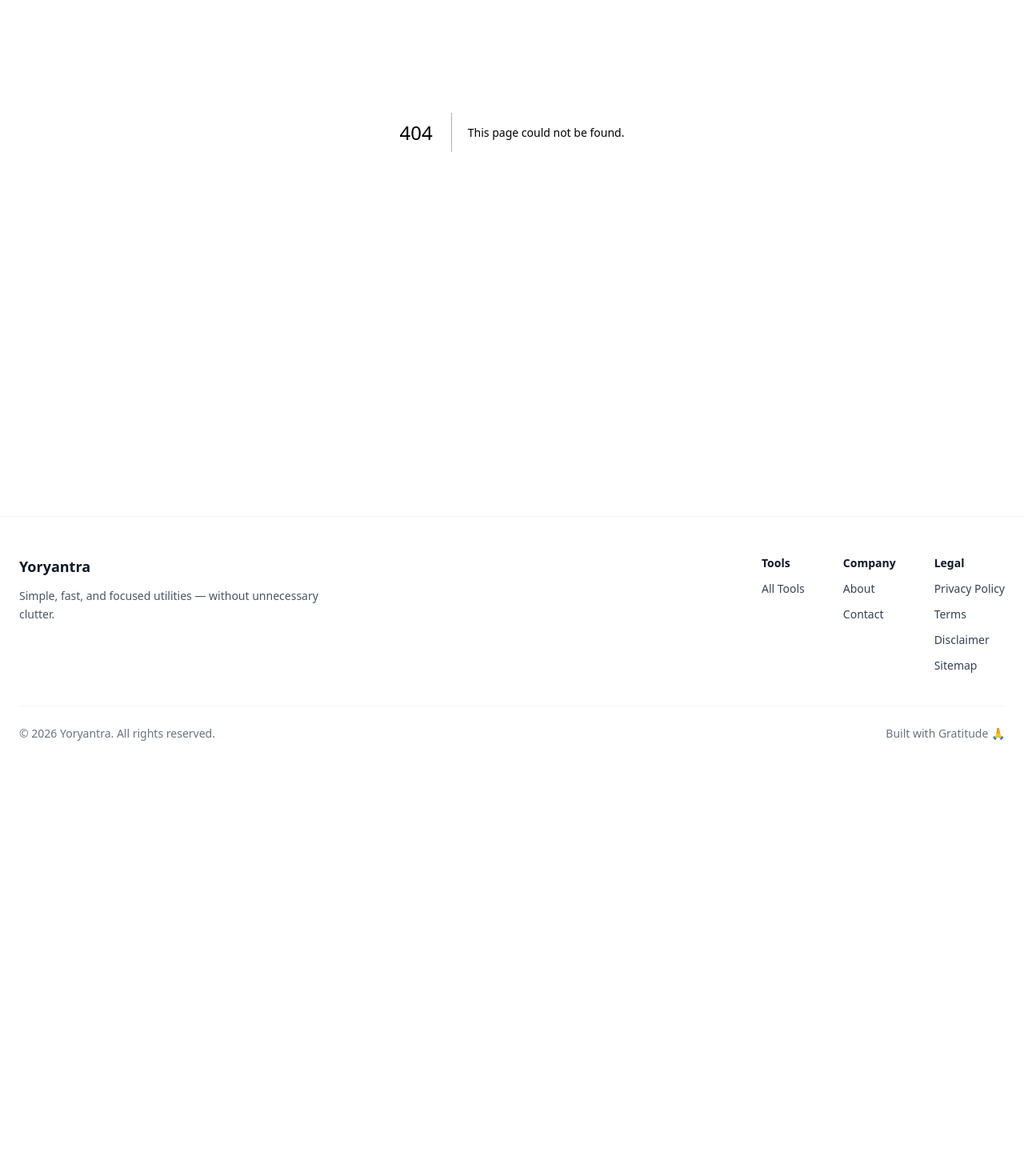
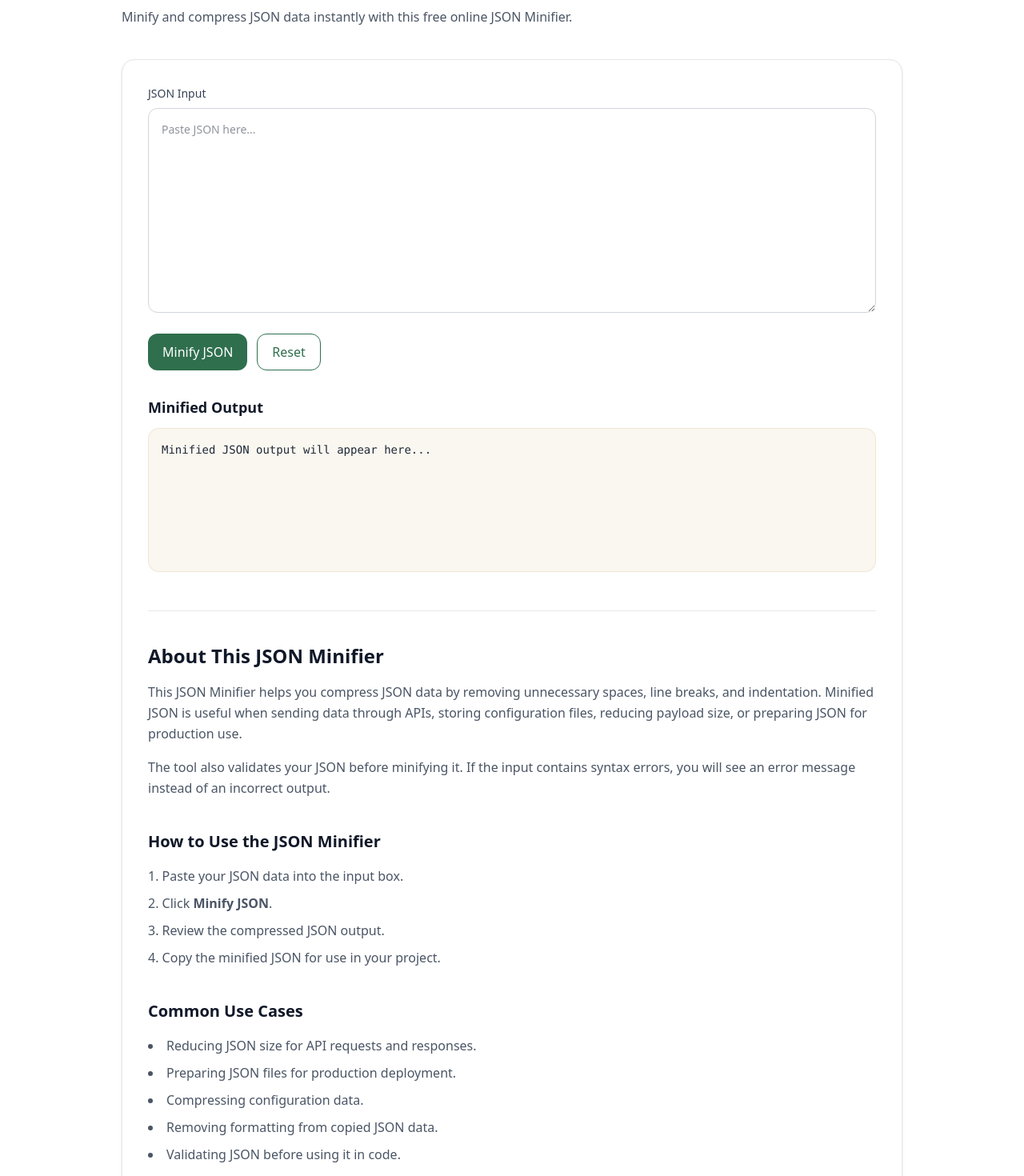
Before and after one commit to vaarunsonawwane-ops/yoryantra-new, a Next.js app: page /tools/json-minifier in a window 1280 px wide. Before the commit this address had no page. Shown: the part 300-1770 px from the top of the page at 80% size. Before the commit the page ends 1275 px from the top, so only its background shows below. Built offline with nearby package versions, Linux system fonts and the light colour scheme.

Commit message:
json-minifier with SEO

```diff
--- a/app/data/tools.tsx
+++ b/app/data/tools.tsx
@@ -89,4 +89,10 @@ export const tools = [
   href: "/tools/qr-code-generator",
   },
 
+  {
+  title: "JSON Minifier",
+  description: "Minify and compress JSON data instantly.",
+  href: "/tools/json-minifier",
+  },
+
 ];
--- /dev/null
+++ b/app/tools/json-minifier/ToolClient.tsx
@@ -0,0 +1,242 @@
+"use client";
+
+import { useState } from "react";
+import Link from "next/link";
+import ToolShell from "@/app/components/ToolShell";
+
+export default function ToolClient() {
+  const [input, setInput] = useState("");
+  const [output, setOutput] = useState("");
+  const [error, setError] = useState("");
+
+  const minifyJSON = () => {
+    try {
+      const parsed = JSON.parse(input);
+      setOutput(JSON.stringify(parsed));
+      setError("");
+    } catch {
+      setError("Invalid JSON. Please check your input and try again.");
+      setOutput("");
+    }
+  };
+
+  const resetAll = () => {
+    setInput("");
+    setOutput("");
+    setError("");
+  };
+
+  return (
+    <ToolShell
+      title="JSON Minifier"
+      description="Minify and compress JSON data instantly with this free online JSON Minifier."
+    >
+      {/* INPUT */}
+      <div>
+        <label className="block mb-2 text-sm font-medium text-gray-700">
+          JSON Input
+        </label>
+
+        <textarea
+          className="w-full h-64 rounded-xl border border-gray-300 p-4 text-sm outline-none focus:ring-2 focus:ring-[var(--green)] focus:border-transparent transition"
+          placeholder="Paste JSON here..."
+          value={input}
+          onChange={(e) => setInput(e.target.value)}
+        />
+      </div>
+
+      {/* ACTIONS */}
+      <div className="mt-5 flex flex-wrap gap-3">
+        <button onClick={minifyJSON} className="yoryantra-btn">
+          Minify JSON
+        </button>
+
+        <button onClick={resetAll} className="yoryantra-btn-outline">
+          Reset
+        </button>
+      </div>
+
+      {/* ERROR */}
+      {error && (
+        <p className="mt-4 text-sm font-medium text-red-500">
+          {error}
+        </p>
+      )}
+
+      {/* OUTPUT */}
+      <div className="mt-8">
+        <div className="flex items-center justify-between mb-3">
+          <h3 className="text-lg font-semibold text-gray-900">
+            Minified Output
+          </h3>
+
+          {output && (
+            <button
+              onClick={() => navigator.clipboard.writeText(output)}
+              className="yoryantra-btn-outline text-sm"
+            >
+              Copy
+            </button>
+          )}
+        </div>
+
+        <pre className="yoryantra-output overflow-auto text-sm min-h-[180px] whitespace-pre-wrap break-words">
+          {output || "Minified JSON output will appear here..."}
+        </pre>
+      </div>
+
+      {/* SEO CONTENT */}
+      <section className="mt-12 border-t border-gray-200 pt-10 space-y-10">
+        <div>
+          <h2 className="text-2xl font-semibold text-gray-900">
+            About This JSON Minifier
+          </h2>
+
+          <p className="mt-4 text-gray-600 leading-relaxed">
+            This JSON Minifier helps you compress JSON data by removing
+            unnecessary spaces, line breaks, and indentation. Minified JSON is
+            useful when sending data through APIs, storing configuration files,
+            reducing payload size, or preparing JSON for production use.
+          </p>
+
+          <p className="mt-4 text-gray-600 leading-relaxed">
+            The tool also validates your JSON before minifying it. If the input
+            contains syntax errors, you will see an error message instead of an
+            incorrect output.
+          </p>
+        </div>
+
+        <div>
+          <h2 className="text-xl font-semibold text-gray-900">
+            How to Use the JSON Minifier
+          </h2>
+
+          <ol className="mt-4 list-decimal list-inside space-y-2 text-gray-600 leading-relaxed">
+            <li>Paste your JSON data into the input box.</li>
+            <li>Click <strong>Minify JSON</strong>.</li>
+            <li>Review the compressed JSON output.</li>
+            <li>Copy the minified JSON for use in your project.</li>
+          </ol>
+        </div>
+
+        <div>
+          <h2 className="text-xl font-semibold text-gray-900">
+            Common Use Cases
+          </h2>
+
+          <ul className="mt-4 list-disc list-inside space-y-2 text-gray-600 leading-relaxed">
+            <li>Reducing JSON size for API requests and responses.</li>
+            <li>Preparing JSON files for production deployment.</li>
+            <li>Compressing configuration data.</li>
+            <li>Removing formatting from copied JSON data.</li>
+            <li>Validating JSON before using it in code.</li>
+          </ul>
+        </div>
+
+        <div>
+          <h2 className="text-xl font-semibold text-gray-900">
+            Example
+          </h2>
+
+          <div className="mt-4 rounded-xl border border-gray-200 bg-gray-50 p-4 text-sm text-gray-700">
+            <p className="font-medium text-gray-900">
+              Before minifying:
+            </p>
+
+            <pre className="mt-2 whitespace-pre-wrap break-words">
+{`{
+  "name": "Yoryantra",
+  "type": "Developer Tools",
+  "active": true
+}`}
+            </pre>
+
+            <p className="mt-4 font-medium text-gray-900">
+              After minifying:
+            </p>
+
+            <pre className="mt-2 whitespace-pre-wrap break-words">
+{`{"name":"Yoryantra","type":"Developer Tools","active":true}`}
+            </pre>
+          </div>
+        </div>
+
+        <div>
+          <h2 className="text-xl font-semibold text-gray-900">
+            Frequently Asked Questions
+          </h2>
+
+          <div className="mt-5 space-y-6">
+            <div>
+              <h3 className="font-semibold text-gray-900">
+                What does JSON minify mean?
+              </h3>
+
+              <p className="mt-2 text-gray-600 leading-relaxed">
+                Minifying JSON means removing unnecessary whitespace, line
+                breaks, and indentation while keeping the actual data unchanged.
+              </p>
+            </div>
+
+            <div>
+              <h3 className="font-semibold text-gray-900">
+                Does minifying JSON change the data?
+              </h3>
+
+              <p className="mt-2 text-gray-600 leading-relaxed">
+                No. JSON minification only changes the formatting. The keys,
+                values, arrays, and objects remain the same.
+              </p>
+            </div>
+
+            <div>
+              <h3 className="font-semibold text-gray-900">
+                Is this JSON Minifier secure?
+              </h3>
+
+              <p className="mt-2 text-gray-600 leading-relaxed">
+                Yes. The minification runs directly in your browser. Your JSON
+                data is not uploaded to a server.
+              </p>
+            </div>
+
+            <div>
+              <h3 className="font-semibold text-gray-900">
+                Can this tool detect invalid JSON?
+              </h3>
+
+              <p className="mt-2 text-gray-600 leading-relaxed">
+                Yes. If your JSON has a syntax error, the tool will show an
+                invalid JSON message instead of generating output.
+              </p>
+            </div>
+          </div>
+        </div>
+
+        <div>
+          <h2 className="text-xl font-semibold text-gray-900">
+            Related Tools
+          </h2>
+
+          <div className="mt-4 flex flex-wrap gap-3">
+            <Link href="/tools/json-formatter" className="yoryantra-btn-outline">
+              JSON Formatter
+            </Link>
+
+            <Link href="/tools/base64-encoder-decoder" className="yoryantra-btn-outline">
+              Base64 Encoder Decoder
+            </Link>
+
+            <Link href="/tools/url-encoder" className="yoryantra-btn-outline">
+              URL Encoder Decoder
+            </Link>
+
+            <Link href="/tools/html-encoder-decoder" className="yoryantra-btn-outline">
+              HTML Encoder Decoder
+            </Link>
+          </div>
+        </div>
+      </section>
+    </ToolShell>
+  );
+}
--- /dev/null
+++ b/app/tools/json-minifier/page.tsx
@@ -0,0 +1,48 @@
+import ToolClient from "./ToolClient";
+
+export const metadata = {
+  title: "JSON Minifier Online Free | Yoryantra",
+
+  description:
+    "Minify and compress JSON data instantly with this free online JSON Minifier. Remove whitespace from JSON for APIs, apps, and development workflows.",
+
+  keywords: [
+    "json minifier",
+    "minify json",
+    "json compressor",
+    "compress json online",
+    "remove whitespace from json",
+    "json tools",
+    "developer utilities",
+  ],
+
+  alternates: {
+    canonical: "https://yoryantra.com/tools/json-minifier",
+  },
+
+  openGraph: {
+    title: "JSON Minifier Online Free | Yoryantra",
+
+    description:
+      "Minify and compress JSON data instantly with this free online JSON Minifier.",
+
+    url: "https://yoryantra.com/tools/json-minifier",
+
+    siteName: "Yoryantra",
+
+    type: "website",
+  },
+
+  twitter: {
+    card: "summary_large_image",
+
+    title: "JSON Minifier Online Free | Yoryantra",
+
+    description:
+      "Compress JSON instantly with this clean and fast JSON Minifier.",
+  },
+};
+
+export default function Page() {
+  return <ToolClient />;
+}
```
